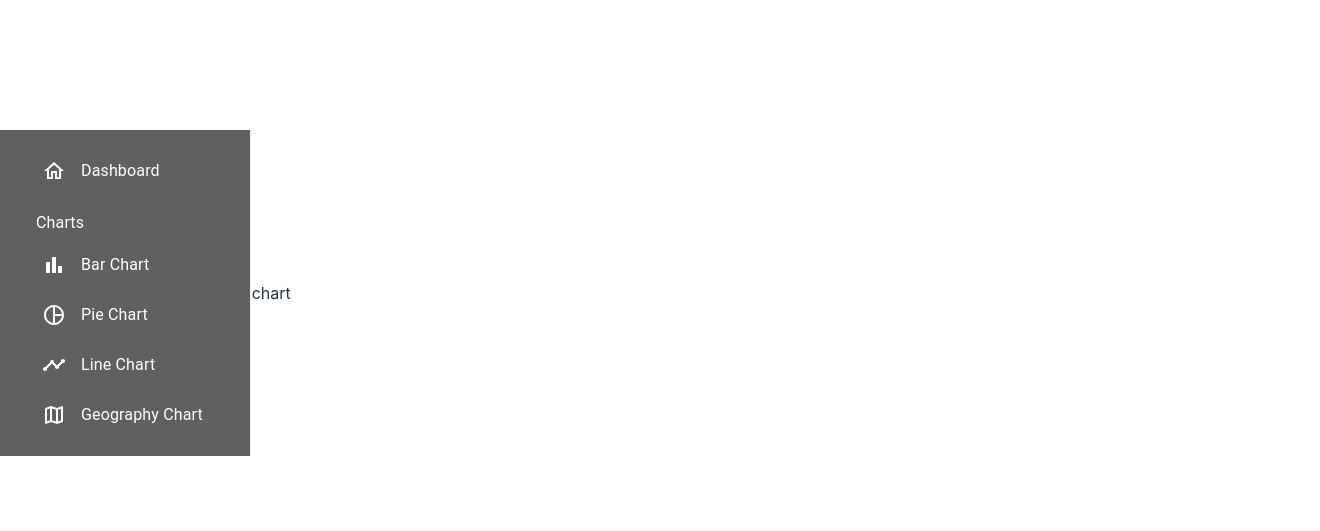
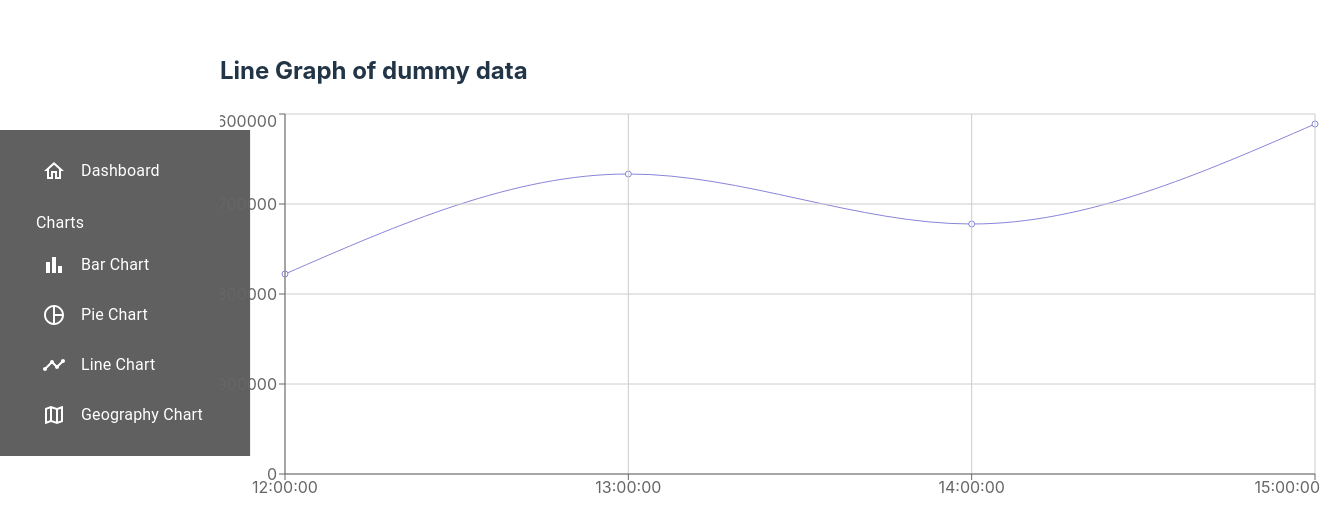
Before and after one commit to ishworrsubedii/python_react_log_analyzer, a React (Vite) app: page /line in a window 1280 px wide. Shown: the part 107-638 px from the top of the page, 1320 px wide, since content can reach past the window. Built offline with nearby package versions, Linux system fonts and the light colour scheme.

Commit message:
Created LineChartExample component with dummy data

```diff
--- a/src/pages/linechart.jsx
+++ b/src/pages/linechart.jsx
@@ -1,10 +1,24 @@
-const LineChartExample = () => {
-    return (
-        <div>
-            Linechart
+import React from 'react';
+import { LineChart, Line, CartesianGrid, XAxis, YAxis, Tooltip } from 'recharts';
 
-        </div>
-    )
-}
+const data = [
+    { name: '12:00:00', uv: 2000000 },
+    { name: '13:00:00', uv: 3000000 },
+    { name: '14:00:00', uv: 2500000 },
+    { name: '15:00:00', uv: 3500000 },
+];
+
+const LineChartExample = () => (
+    <div style={{ width: '900px', height: '500px' }}>
+        <h2>Line Graph of dummy data </h2>
+        <LineChart width={1100} height={400} data={data}>
+            <Line type="monotone" dataKey="uv" stroke="#8884d8" />
+            <CartesianGrid stroke="#ccc" />
+            <XAxis dataKey="name" />
+            <YAxis />
+            <Tooltip />
+        </LineChart>
+    </div>
+);
 
 export default LineChartExample;
```
